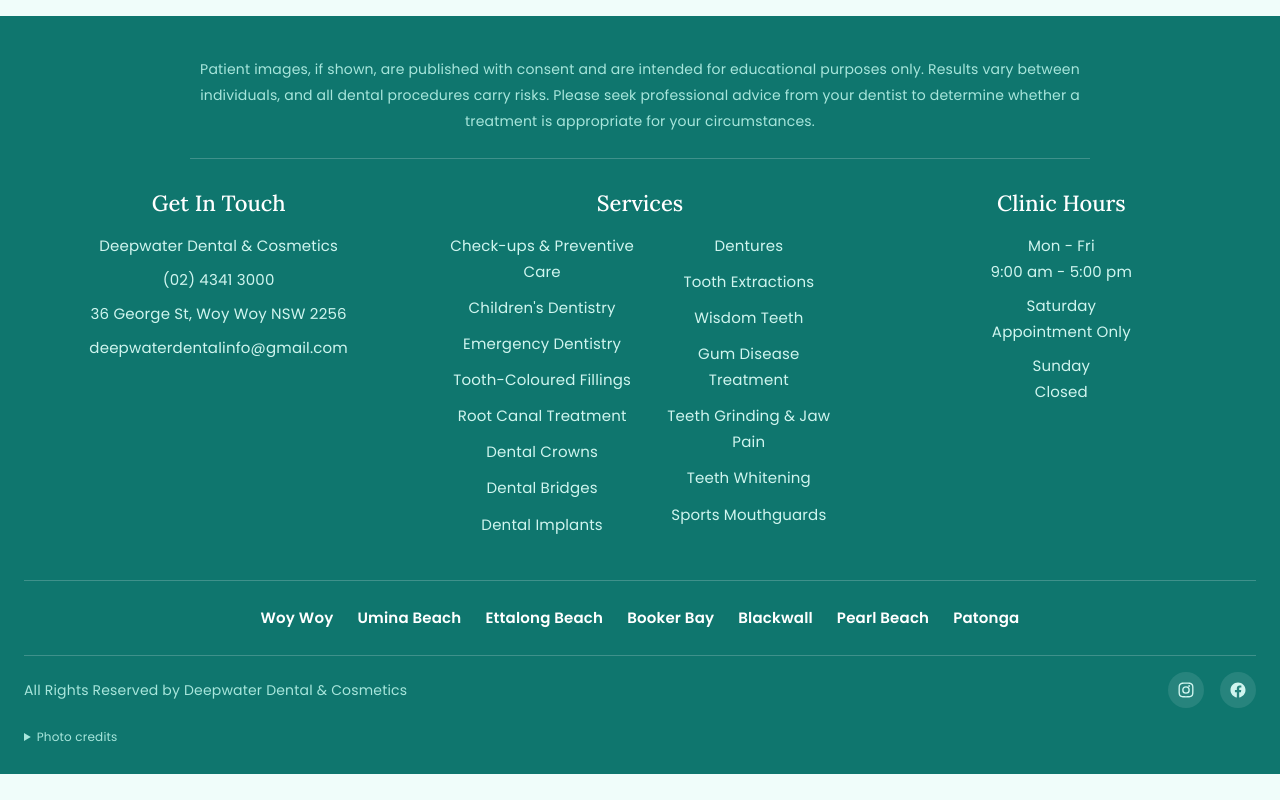
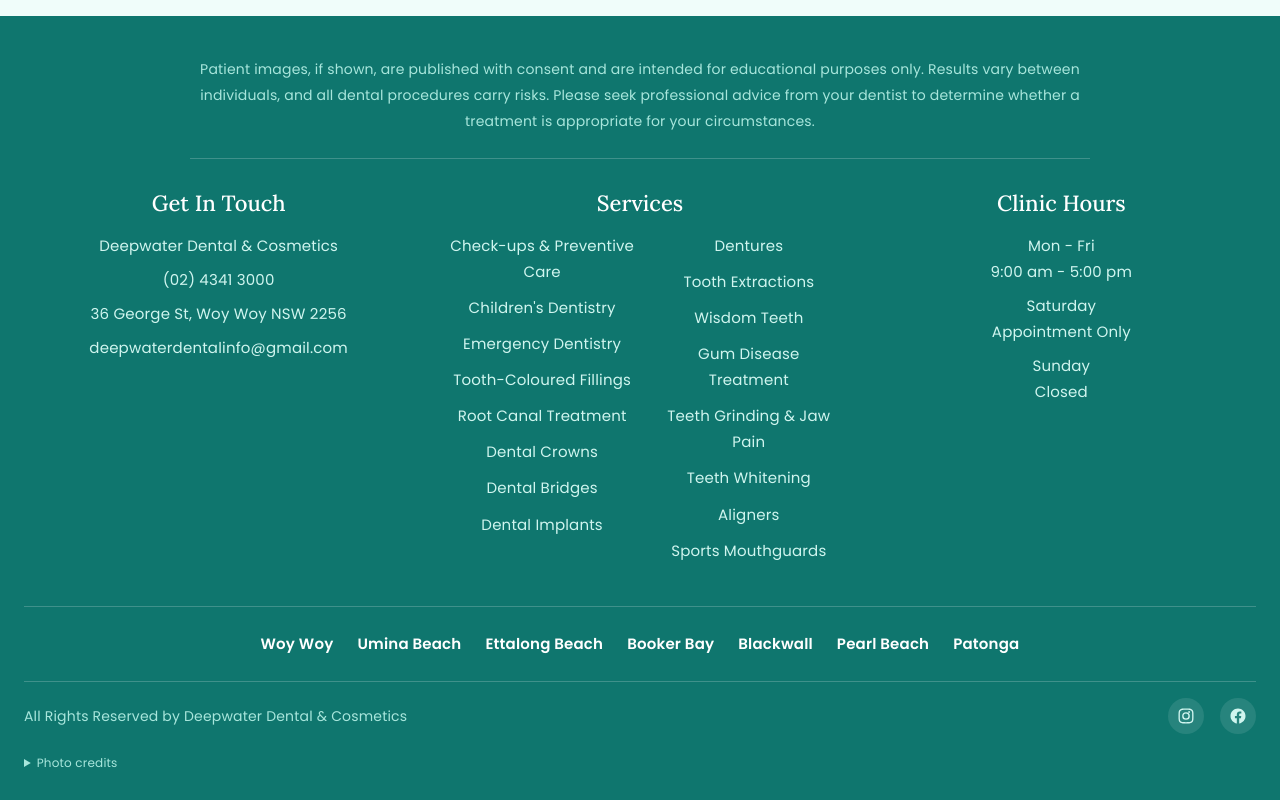
Before and after one commit to katnguyen2301-ops/Deepwater-website, a React (Vite) app: page /services/checkups-preventive-care in a window 1280 px wide. Shown: the part 3065-3865 px from the top of the page. Before the commit the page ends 3839 px from the top, so only its background shows below. Built offline with nearby package versions, Linux system fonts and the light colour scheme.

Commit message:
Update services.js

```diff
--- a/src/data/services.js
+++ b/src/data/services.js
@@ -70,6 +70,11 @@
     blurb: 'A cosmetic treatment to help reduce staining and brighten your smile.',
   },
   {
+    path: 'aligners',
+    label: 'Aligners',
+    blurb: 'Clear, removable aligners that gradually straighten your teeth.',
+  },
+  {
     path: 'sports-mouthguards',
     label: 'Sports Mouthguards',
     blurb: 'Custom-fitted mouthguards to help protect your teeth during sport.',
```
